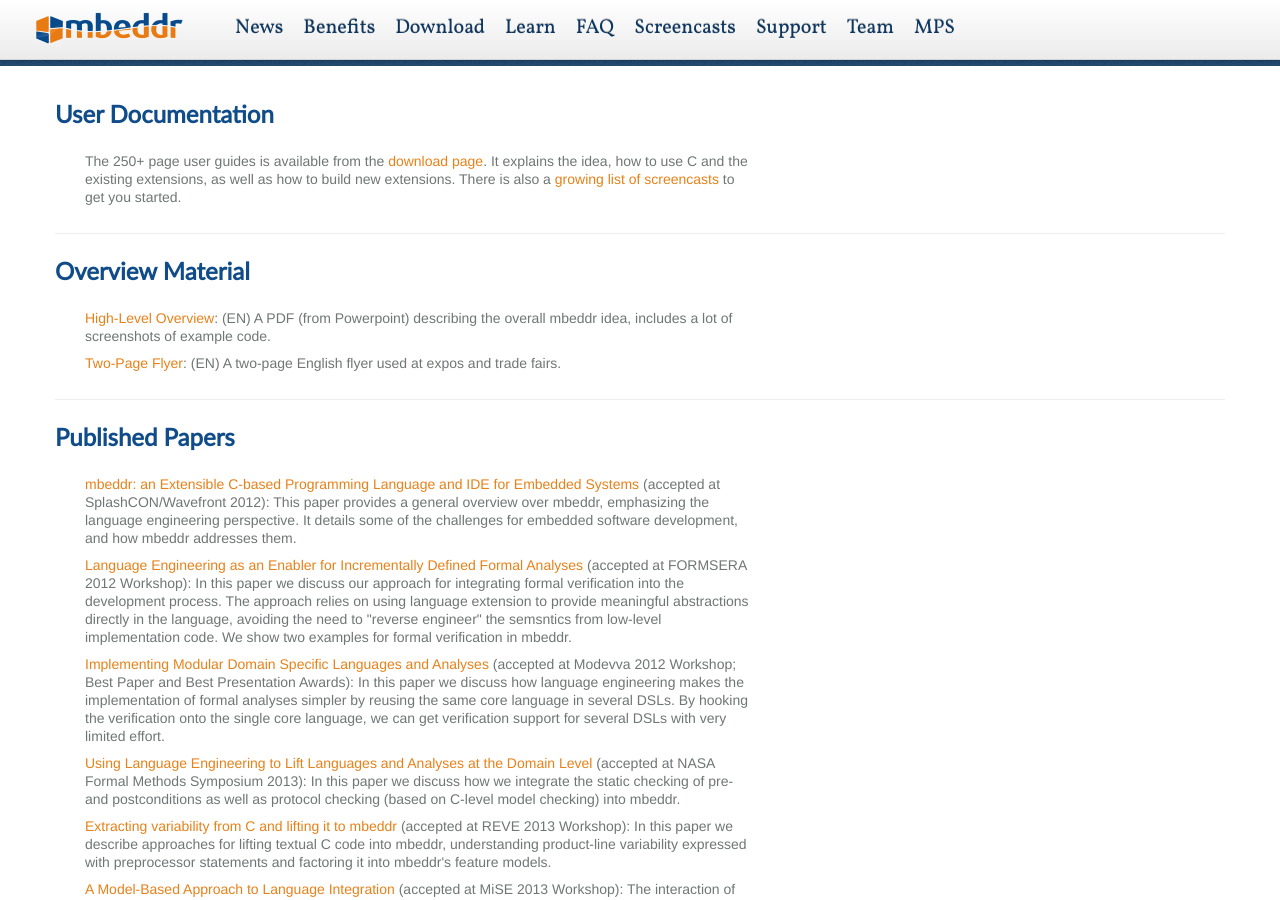
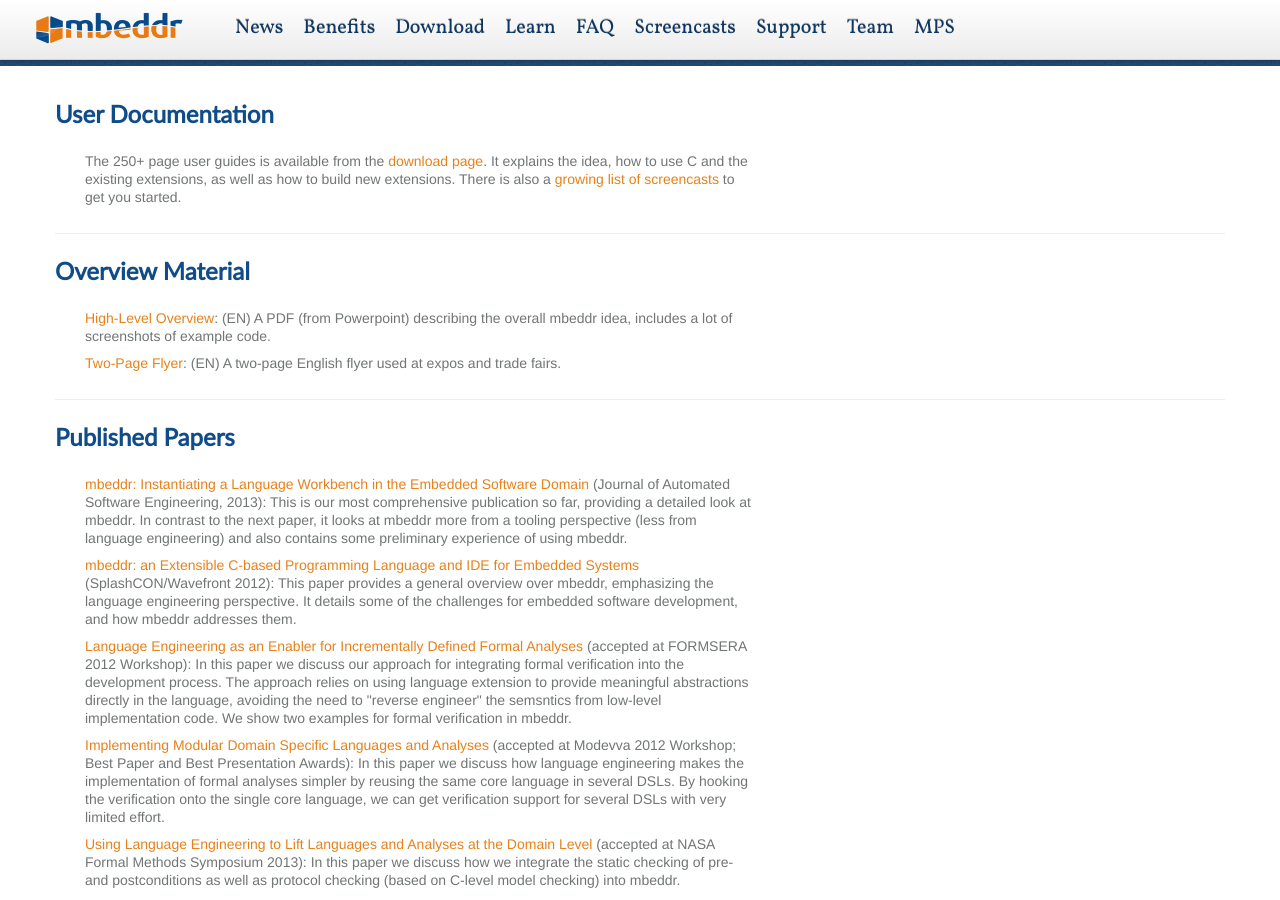
Before and after one commit to mbeddr/mbeddr.github.io, a Jekyll site: the page learn.html, which Jekyll copies as it is, in a window 1280 px wide and 900 px high. Built offline with Jekyll 4.4.1, drawn with Linux system fonts in a browser that asks for light colours; nearby versions of some CDN libraries; library files that are not in the unit come from our copies.

Commit message:
added the missing AUSE paper

```diff
--- a/learn.html
+++ b/learn.html
@@ -165,10 +165,18 @@
         <div class="span7">
 
 
+
+            <p>
+                <a href='files/voelteretal-mbeddr-final.pdf'>mbeddr: Instantiating a Language Workbench in the Embedded Software Domain</a>
+                (Journal of Automated Software Engineering, 2013): This is our most comprehensive publication so far, providing
+                a detailed look at mbeddr. In contrast to the next paper, it looks at mbeddr more from a tooling perspective
+                (less from language engineering) and also contains some preliminary experience of using mbeddr.
+            </p>
+
+
             <p>
                 <a href='files/wavefront-updatedsubmission2.pdf'>mbeddr: an
-                    Extensible C-based Programming Language and IDE for Embedded Systems</a> (accepted at
-                SplashCON/Wavefront 2012): This paper provides a general overview over mbeddr, emphasizing the
+                    Extensible C-based Programming Language and IDE for Embedded Systems</a> (SplashCON/Wavefront 2012): This paper provides a general overview over mbeddr, emphasizing the
                 language engineering perspective. It details some of the challenges for embedded software
                 development, and how mbeddr addresses them.
             </p>
```
